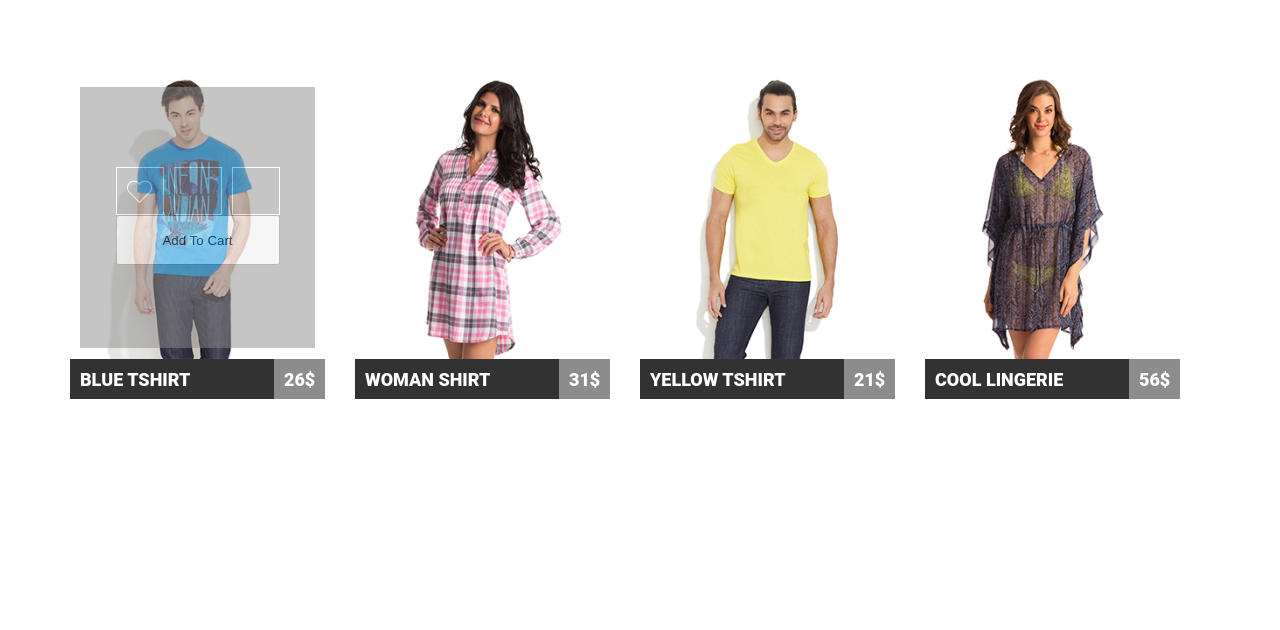
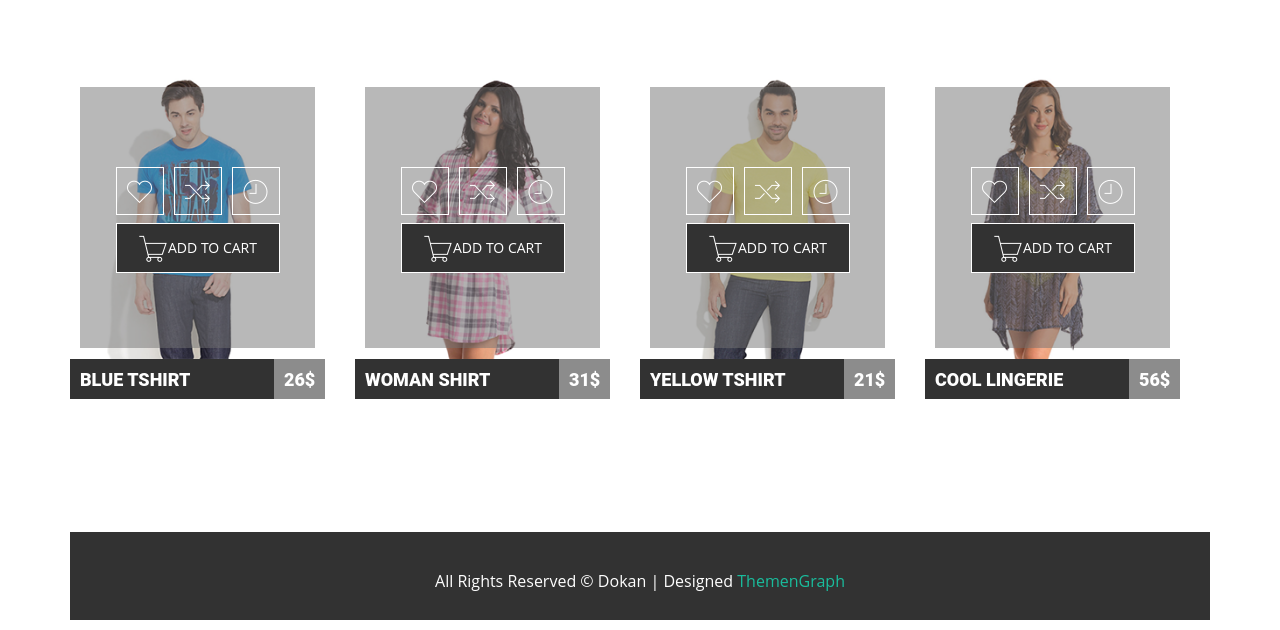
Before and after one commit to YuluaOkrushko/goit-fe-course, a plain HTML site: page module-05/index.html in a window 1280 px wide. Shown: the part 227-857 px from the top of the page. Before the commit the page ends 800 px from the top, so only its background shows below. Drawn offline with Linux system fonts and the light colour scheme.

Commit message:
homework-05

```diff
--- a/module-05/index.html
+++ b/module-05/index.html
@@ -20,8 +20,9 @@
           </ul>
         </nav>
       </header>
-      <main>
-        <section class="featured-section clearfix">
+      <!-- NEW COLLECTION -->
+      <main class="featured-section">
+        <section class="clearfix">
           <h2 class="title">new collection</h2>
           <article class="content">
             <a href="#">
@@ -32,8 +33,8 @@
             <div class="item-control">
               <div class="control-wrapper clearfix">
                 <a class="action like" href="#"></a>
-                <a class="action" href="#"></a>
-                <a class="action" href="#"></a>
+                <a class="action shuffle" href="#"></a>
+                <a class="action clock" href="#"></a>
               </div>
               <button class="btn-add-to-cart">Add To Cart</button>
             </div>
@@ -44,6 +45,14 @@
               <span class="items">WOMAN shirt</span>
               <span class="cost">31$</span>
             </a>
+            <div class="item-control">
+              <div class="control-wrapper clearfix">
+                <a class="action like" href="#"></a>
+                <a class="action shuffle" href="#"></a>
+                <a class="action clock" href="#"></a>
+              </div>
+              <button class="btn-add-to-cart">Add To Cart</button>
+            </div>
           </article>
           <article class="content">
             <a href="#">
@@ -51,6 +60,14 @@
               <span class="items">YELLOW Tshirt</span>
               <span class="cost">21$</span>
             </a>
+            <div class="item-control">
+              <div class="control-wrapper clearfix">
+                <a class="action like" href="#"></a>
+                <a class="action shuffle" href="#"></a>
+                <a class="action clock" href="#"></a>
+              </div>
+              <button class="btn-add-to-cart">Add To Cart</button>
+            </div>
           </article>
           <article class="content">
             <a href="#">
@@ -58,12 +75,24 @@
               <span class="items">Cool lingerie</span>
               <span class="cost">56$</span>
             </a>
+            <div class="item-control">
+              <div class="control-wrapper clearfix">
+                <a class="action like" href="#"></a>
+                <a class="action shuffle" href="#"></a>
+                <a class="action clock" href="#"></a>
+              </div>
+              <button class="btn-add-to-cart">Add To Cart</button>
+            </div>
           </article>
         </section>
       </main>
-      <!-- <footer>
-          <p>All Rights Reserved © Dokan | Designed ThemenGraph</p>
-      </footer> -->
+      <!-- FOOTER -->
+      <footer class="footer-wrapper clearfix">
+        <p class="author">
+          All Rights Reserved &copy Dokan | Designed
+          <span class="author-color">ThemenGraph</span>
+        </p>
+      </footer>
     </div>
   </body>
 </html>
--- a/module-05/style.css
+++ b/module-05/style.css
@@ -119,8 +119,8 @@
 
 /* NEW COLLECTION */
 
-.featured-section {
-  padding-bottom: 94px;
+.featured-section{
+  padding-bottom: 100px;
 }
 .content {
   width: 255px;
@@ -129,6 +129,9 @@
   margin-right: 30px;
   margin-bottom: 30px;
   position: relative;
+}
+.content:last-child {
+  margin-right: 0;
 }
 .content a {
   outline: none;
@@ -179,8 +182,7 @@ a:focus .cost {
 }
 
 .item-control {
-  background-color: #8c8c8c;
-  opacity: 0.5;
+  background-color: rgba(115, 115, 115, 0.5);
   width: 235px;
   height: 261px;
   position: absolute;
@@ -191,11 +193,16 @@ a:focus .cost {
   box-sizing: border-box;
   padding-top: 80px;
   text-align: center;
+  /* display: none; */
 }
+/* .item-control:hover {
+  display: block;
+} */
 
 .control-wrapper {
   margin: 0 auto;
   width: 164px;
+  padding-bottom: 8px;
 }
 
 .action:last-child {
@@ -217,14 +224,68 @@ a:focus .cost {
   font-family: "Pe-icon-7-stroke";
 }
 
-.action.like:before {
+.action.like::before {
   content: "\e642";
 }
+.action.like:hover,
+.action.like:focus {
+  background-color: #1abc9c;
+}
+
+.action.shuffle::before {
+  content: "\e614";
+}
+.action.shuffle:hover,
+.action.shuffle:focus {
+  background-color: #1abc9c;
+}
+
+.action.clock::before {
+  content: "\e66b";
+}
+.action.clock:hover,
+.action.clock:focus {
+  background-color: #1abc9c;
+}
+
 .btn-add-to-cart {
   width: 164px;
   height: 50px;
+  font-family: "Open Sans";
+  color: #ffffff;
+  border: #ffffff solid 1px;
+  outline: none;
+  font-size: 14px;
+  text-transform: uppercase;
+  background-color: #323232;
+  padding: 10px 20px 10px 20px;
+}
+.btn-add-to-cart:before {
+  font-family: "Pe-icon-7-stroke";
+  font-size: 30px;
+  content: "\e66e ";
+  vertical-align: middle;
+}
+.btn-add-to-cart:hover,
+.btn-add-to-cart:focus {
+  background-color: #1abc9c;
 }
 
+/* FOOTER */
+.footer-wrapper{
+  height: 88px;
+  background-color: #323232;
+}
+.author {
+  text-align: center;
+  padding: 38px;
+  font-family: "Open Sans";
+  font-size: 16px;
+  color: #fefefe;
+}
+.author-color{
+  color: #1abc9c;
+}
 .clearfix::after {
   content: "";
   display: table;
```
